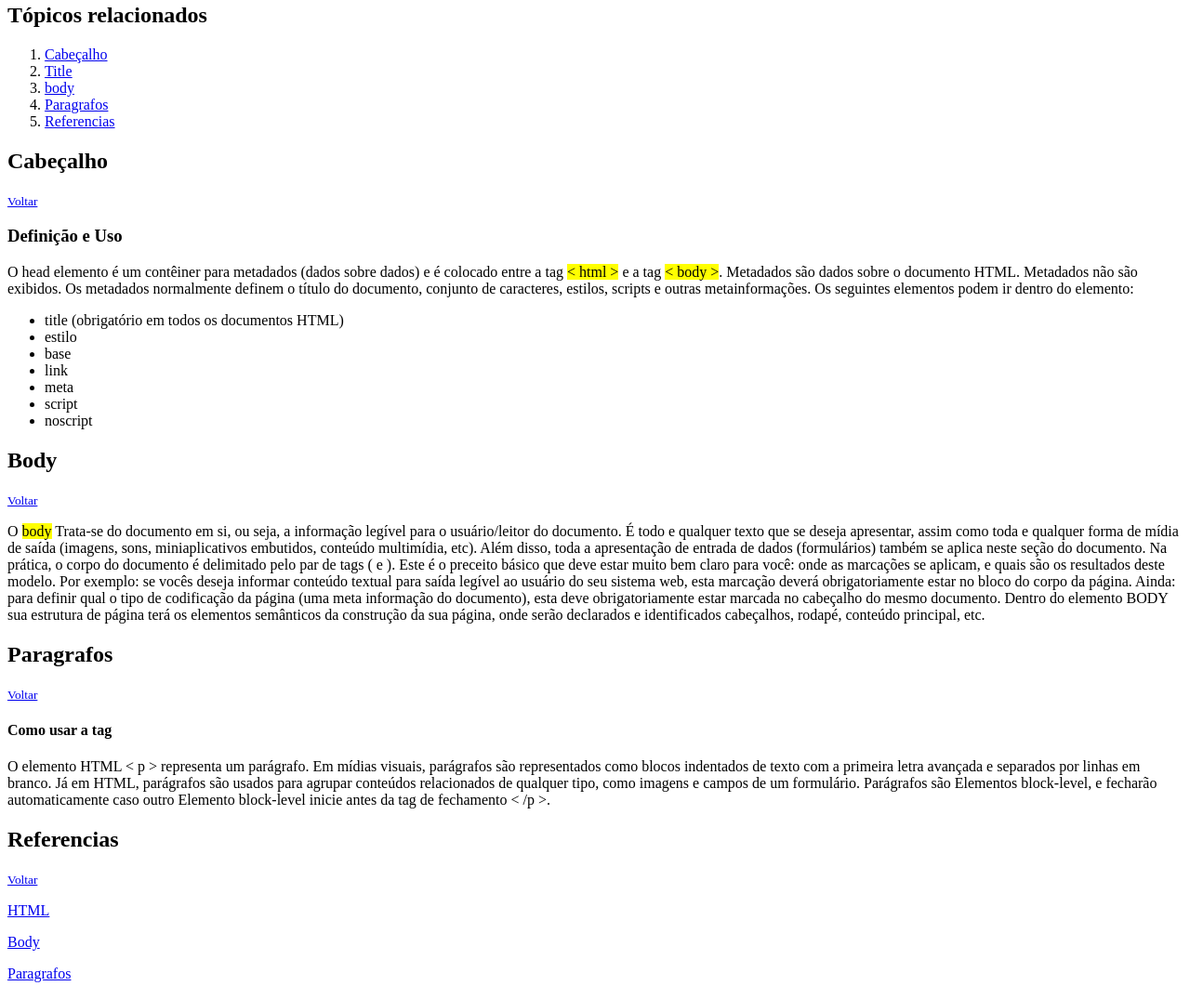
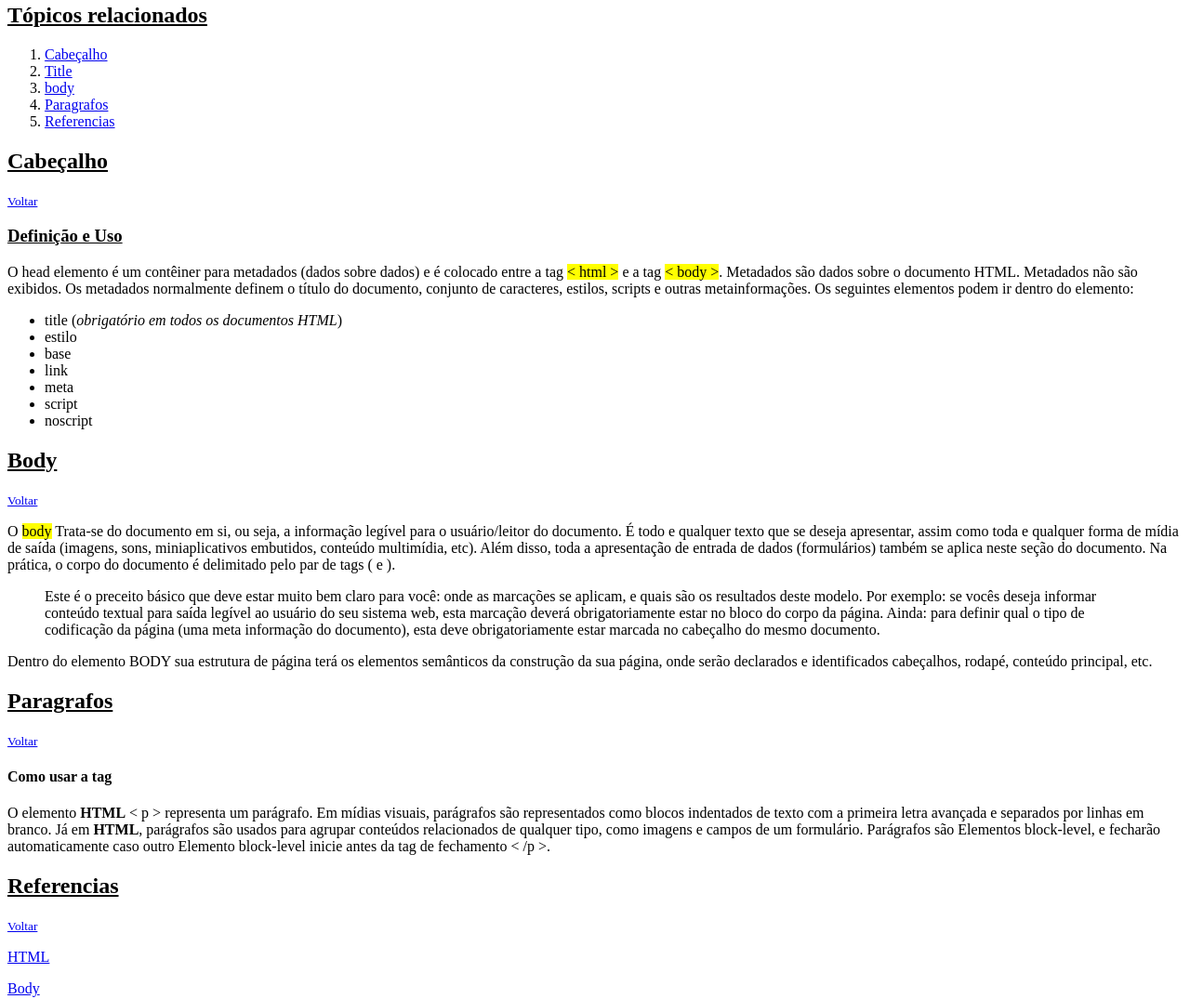
Before and after one commit to Matsumotoale/repoteste, a plain HTML site: page index.html in a window 1280 px wide. Shown: the part 99-1174 px from the top of the page at 93% size. Drawn offline with Linux system fonts and the light colour scheme.

Commit message:
versao final

```diff
--- a/index.html
+++ b/index.html
@@ -7,7 +7,7 @@
     <body>
         <h1 id="inicio">Aprendendo o HTML</h1>
         <hr />
-        <h2>Tópicos relacionados</h2>
+        <h2><u>Tópicos relacionados</u></h2>
         <ol>
             <li><a href="#cabecalho">Cabeçalho</a></li>
             <li><a href="title">Title</a></li>
@@ -16,10 +16,10 @@
             <li><a href="#referencias">Referencias</a></li>
         </ol>
 
-        <h2 id="cabecalho">Cabeçalho</h2>
+        <h2 id="cabecalho"><u>Cabeçalho</u></h2>
         <small><a href="#inicio">Voltar</a></small>
 
-        <p><h3>Definição e Uso</h3></p>
+        <p><h3><u>Definição e Uso</u></h3></p>
 
         <p>O <abbr>head</abbr> elemento é um contêiner para metadados (dados sobre dados) e é colocado entre
          a tag <mark>< html ></mark> e a tag <mark>< body ></mark>. Metadados são dados sobre o documento HTML. Metadados não são exibidos. Os metadados
@@ -29,7 +29,7 @@
          </p>
         <p>
             <ul>
-                <li>title (obrigatório em todos os documentos HTML)</li>
+                <li>title (<i>obrigatório em todos os documentos HTML</i>)</li>
                 <li>estilo</li>
                 <li>base</li>
                 <li>link</li>
@@ -39,35 +39,35 @@
             </ul>
         </p>
 
-       <h2 id="body">Body</h2>
+       <h2 id="body"><u>Body</u></h2>
         <small><a href="#inicio">Voltar</a></small>
          <p>O <mark>body</mark> Trata-se do documento em si, ou seja, a informação legível para o usuário/leitor do documento. É todo e qualquer texto que
             se deseja apresentar, assim como toda e qualquer forma de mídia de saída (imagens, sons, miniaplicativos embutidos,
             conteúdo multimídia, etc). Além disso, toda a apresentação de entrada de dados (formulários) também se aplica
             neste seção do documento. Na prática, o corpo do documento é delimitado pelo par de tags (<body> e </body>).
 
-            Este é o preceito básico que deve estar muito bem claro para você: onde as marcações se aplicam, e quais são os
+            <blockquote>Este é o preceito básico que deve estar muito bem claro para você: onde as marcações se aplicam, e quais são os
              resultados
             deste modelo. Por exemplo: se vocês deseja informar conteúdo textual para saída legível ao usuário do seu
              sistema web, esta marcação deverá obrigatoriamente estar no bloco do corpo da página. Ainda: para definir qual
              o tipo de codificação da página (uma meta informação do documento), esta deve obrigatoriamente estar marcada
-             no cabeçalho do mesmo documento.
+             no cabeçalho do mesmo documento.</blockquote>
             Dentro do elemento BODY sua estrutura de página terá os elementos semânticos da construção da sua página, onde
             serão declarados e identificados cabeçalhos, rodapé, conteúdo principal, etc.
         </p>
 
-    <h2 id="paragrafos">Paragrafos</h2>
+    <h2 id="paragrafos"><u>Paragrafos</u></h2>
     <small><a href="#inicio">Voltar</a></small>
         <p><h4>Como usar a tag</h4></p>
-        <p>O elemento HTML < p > representa um parágrafo. Em mídias visuais, parágrafos são representados como blocos
-            indentados de texto com a primeira letra avançada e separados por linhas em branco. Já em HTML, parágrafos
+        <p>O elemento<strong> HTML</strong> < p > representa um parágrafo. Em mídias visuais, parágrafos são representados como blocos
+            indentados de texto com a primeira letra avançada e separados por linhas em branco. Já em <strong><abbr> HTML</abbr></strong>, parágrafos
             são usados para agrupar conteúdos relacionados de qualquer tipo, como imagens e campos de um formulário.
             Parágrafos são Elementos block-level, e fecharão automaticamente caso outro Elemento block-level inicie antes
              da tag de fechamento < /p >.
 
         </p>
 
-        <h2 id="referencias">Referencias</h2></p>
+        <h2 id="referencias"><u>Referencias</u></h2></p>
         <small><a href="#inicio">Voltar</a></small>
 
         <p><a href="https://www-w3schools-com.translate.goog/tags/tag_head.asp?_x_tr_sl=en&_x_tr_tl=pt&_x_tr_hl=pt&_x_tr_pto=tc" target="_blank">HTML</a></p>
```
